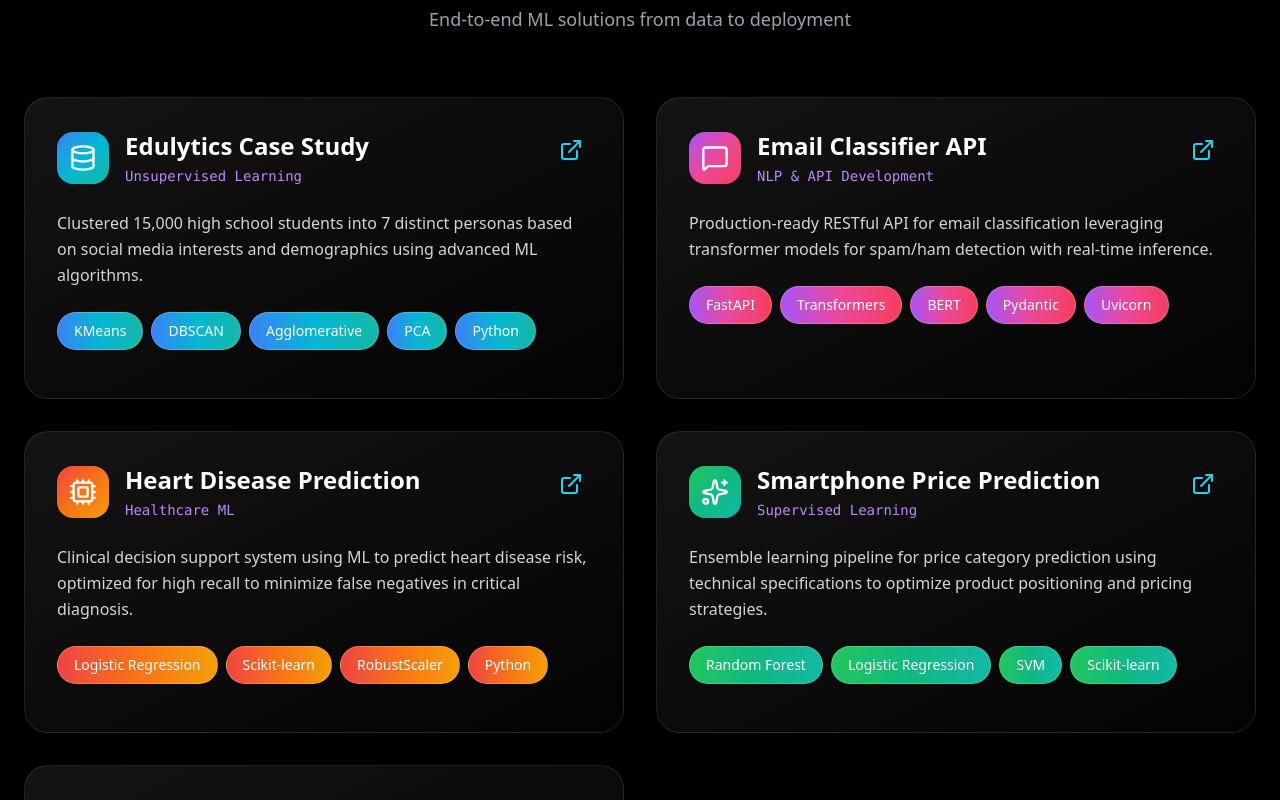
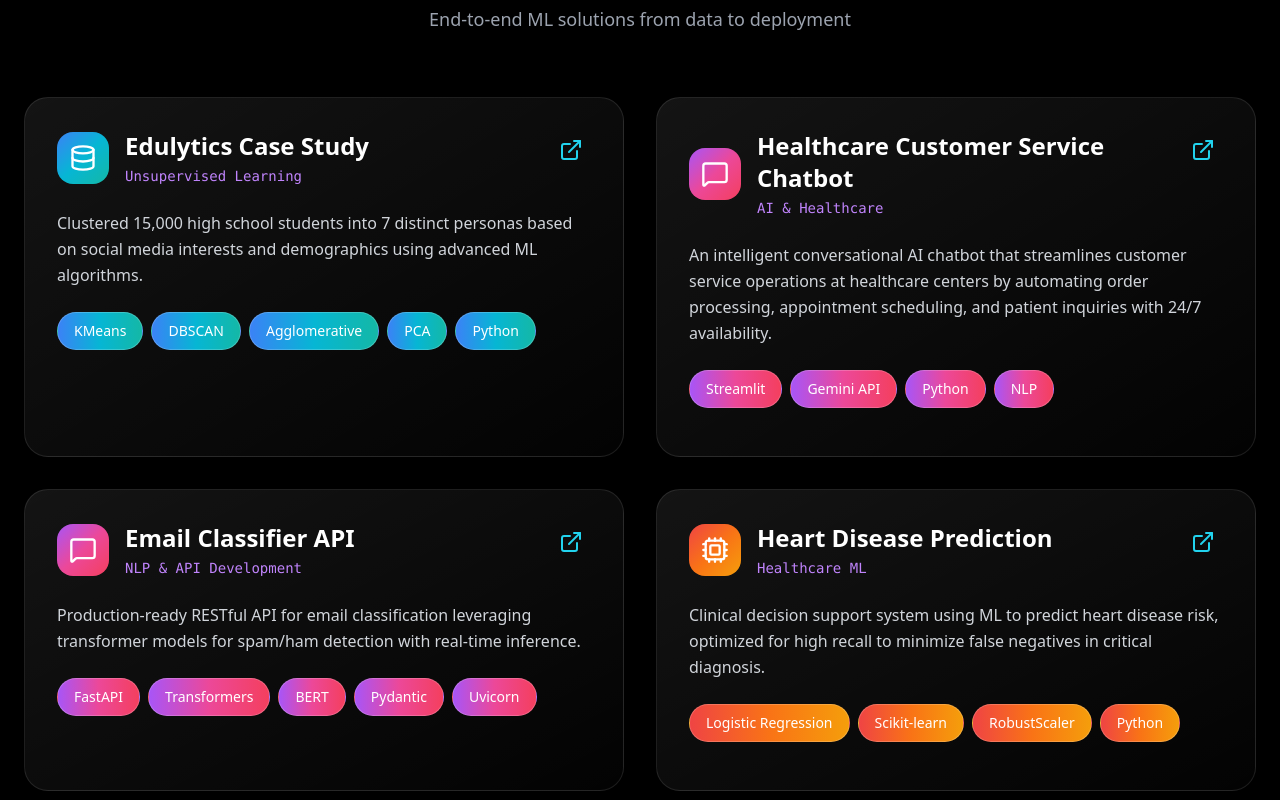
Before and after one commit to Ayomide513/portfolio, a React (Create React App) app: page / in a window 1280 px wide. Shown: the part 1840-2640 px from the top of the page. Built offline with nearby package versions, Linux system fonts and the light colour scheme.

Commit message:
New Project

```diff
--- a/src/App.js
+++ b/src/App.js
@@ -35,8 +35,19 @@ export default function AIMLPortfolio() {
       icon: Database,
       gradient: "from-blue-500 via-cyan-500 to-teal-500"
     },
+     {
+      id: 2,
+      title: "Healthcare Customer Service Chatbot",
+      category: "AI & Healthcare",
+      description: "An intelligent conversational AI chatbot that streamlines customer service operations at healthcare centers by automating order processing, appointment scheduling, and patient inquiries with 24/7 availability.",
+      tech: ["Streamlit", "Gemini API", "Python", "NLP"],
+      metrics: "24/7 automated customer support with natural language processing and real-time order management",
+      github: "https://github.com/Ayomide513/Chatbot",
+      icon: MessageSquare,
+      gradient: "from-purple-500 via-pink-500 to-rose-500"
+    },
     {
-      id: 2,
+      id: 3,
       title: "Email Classifier API",
       category: "NLP & API Development",
       description: "Production-ready RESTful API for email classification leveraging transformer models for spam/ham detection with real-time inference.",
@@ -47,7 +58,7 @@ export default function AIMLPortfolio() {
       gradient: "from-purple-500 via-pink-500 to-rose-500"
     },
     {
-      id: 3,
+      id: 4,
       title: "Heart Disease Prediction",
       category: "Healthcare ML",
       description: "Clinical decision support system using ML to predict heart disease risk, optimized for high recall to minimize false negatives in critical diagnosis.",
@@ -58,7 +69,7 @@ export default function AIMLPortfolio() {
       gradient: "from-red-500 via-orange-500 to-amber-500"
     },
     {
-      id: 4,
+      id: 5,
       title: "Smartphone Price Prediction",
       category: "Supervised Learning",
       description: "Ensemble learning pipeline for price category prediction using technical specifications to optimize product positioning and pricing strategies.",
@@ -69,7 +80,7 @@ export default function AIMLPortfolio() {
       gradient: "from-green-500 via-emerald-500 to-teal-500"
     },
     {
-      id: 5,
+      id: 6,
       title: "Hotel Booking Analysis",
       category: "Data Analytics & Visualization",
       description: "Comprehensive data analytics pipeline for hotel operations, providing actionable insights for revenue optimization and demand forecasting.",
```
